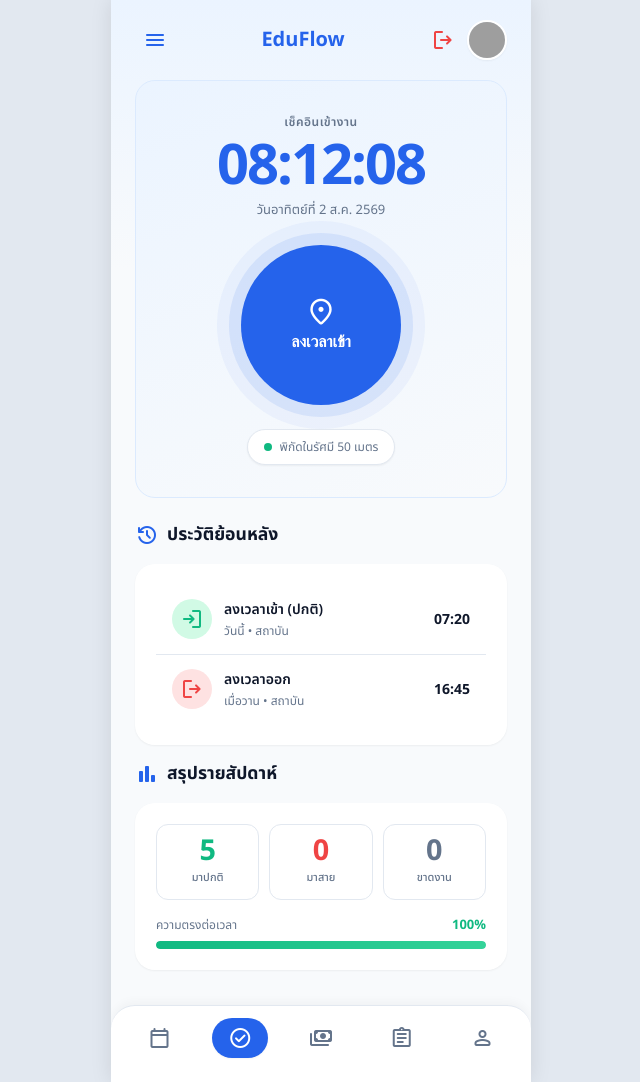
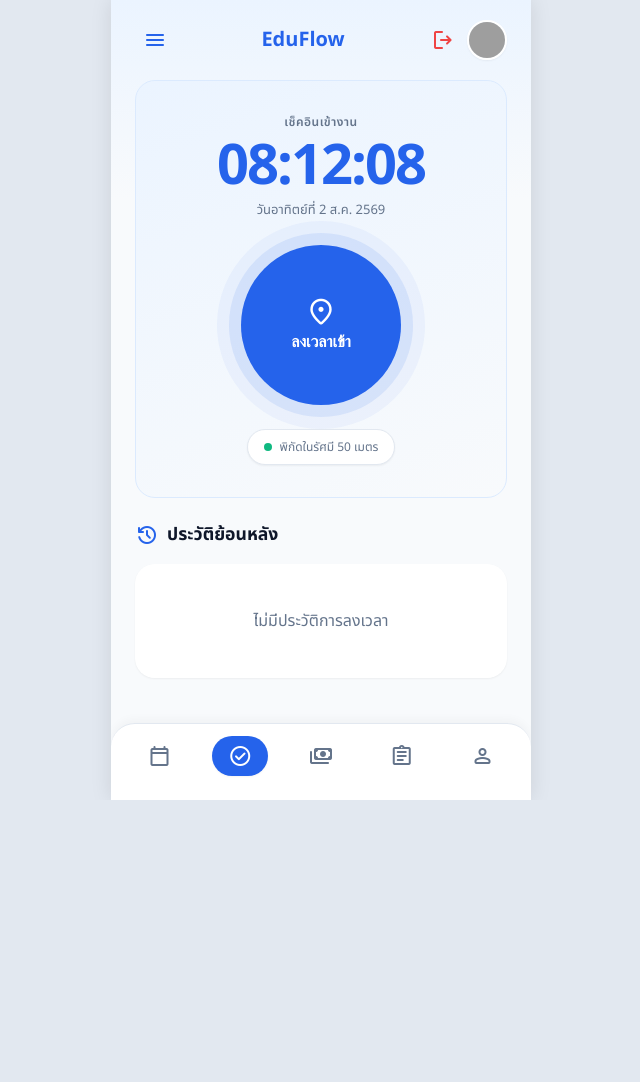
Before and after one commit to nutbbgna1/eduflow-web, a PHP site: page /teacher/attendance.php in a window 1280 px wide. Shown: the whole page, without its empty margins (319-959 px from the left). After the commit the page ends 800 px from the top, so only its background shows below. Run offline with PHP 8.4, Linux system fonts and the light colour scheme; a user stored in the database is signed in; data that the repository does not hold is empty; grey boxes are pictures that could not be loaded.

Commit message:
Remove mock history and summary from attendance

```diff
--- a/teacher/attendance.php
+++ b/teacher/attendance.php
@@ -352,66 +352,12 @@ $checkin_history = $today_checkins->fetchAll();
                     </div>
                     <?php endforeach; ?>
                 <?php else: ?>
-                    <!-- Example static rows when no data -->
-                    <div class="history-item">
-                        <div class="history-item-left">
-                            <div class="history-icon" style="background:var(--success-bg);color:var(--success);">
-                                <span class="material-symbols-rounded">login</span>
-                            </div>
-                            <div>
-                                <div class="history-title">ลงเวลาเข้า (ปกติ)</div>
-                                <div class="history-sub">วันนี้ • สถาบัน</div>
-                            </div>
-                        </div>
-                        <div class="history-time">07:20</div>
-                    </div>
-                    <div class="history-item">
-                        <div class="history-item-left">
-                            <div class="history-icon" style="background:var(--danger-bg);color:var(--danger);">
-                                <span class="material-symbols-rounded">logout</span>
-                            </div>
-                            <div>
-                                <div class="history-title">ลงเวลาออก</div>
-                                <div class="history-sub">เมื่อวาน • สถาบัน</div>
-                            </div>
-                        </div>
-                        <div class="history-time">16:45</div>
+                    <div class="history-item" style="justify-content:center; padding: 24px; color: var(--text-muted);">
+                        ไม่มีประวัติการลงเวลา
                     </div>
                 <?php endif; ?>
             </div>
 
-            <!-- Weekly Summary - 3 equal columns -->
-            <div class="section-header">
-                <span class="material-symbols-rounded text-primary">bar_chart</span>
-                <h3>สรุปรายสัปดาห์</h3>
-            </div>
-
-            <div class="card p-4 mb-6">
-                <div class="weekly-stats">
-                    <div class="weekly-stat-item">
-                        <div class="stat-number" style="color:var(--success);">5</div>
-                        <div class="stat-label">มาปกติ</div>
-                    </div>
-                    <div class="weekly-stat-item">
-                        <div class="stat-number" style="color:var(--danger);">0</div>
-                        <div class="stat-label">มาสาย</div>
-                    </div>
-                    <div class="weekly-stat-item">
-                        <div class="stat-number" style="color:var(--text-muted);">0</div>
-                        <div class="stat-label">ขาดงาน</div>
-                    </div>
-                </div>
-
-                <div class="progress-bar-wrapper">
-                    <div class="progress-bar-header">
-                        <span>ความตรงต่อเวลา</span>
-                        <strong>100%</strong>
-                    </div>
-                    <div class="progress-bar-track">
-                        <div class="progress-bar-fill" style="width:100%;"></div>
-                    </div>
-                </div>
-            </div>
 
             <?php endif; ?>
         </div>
```
